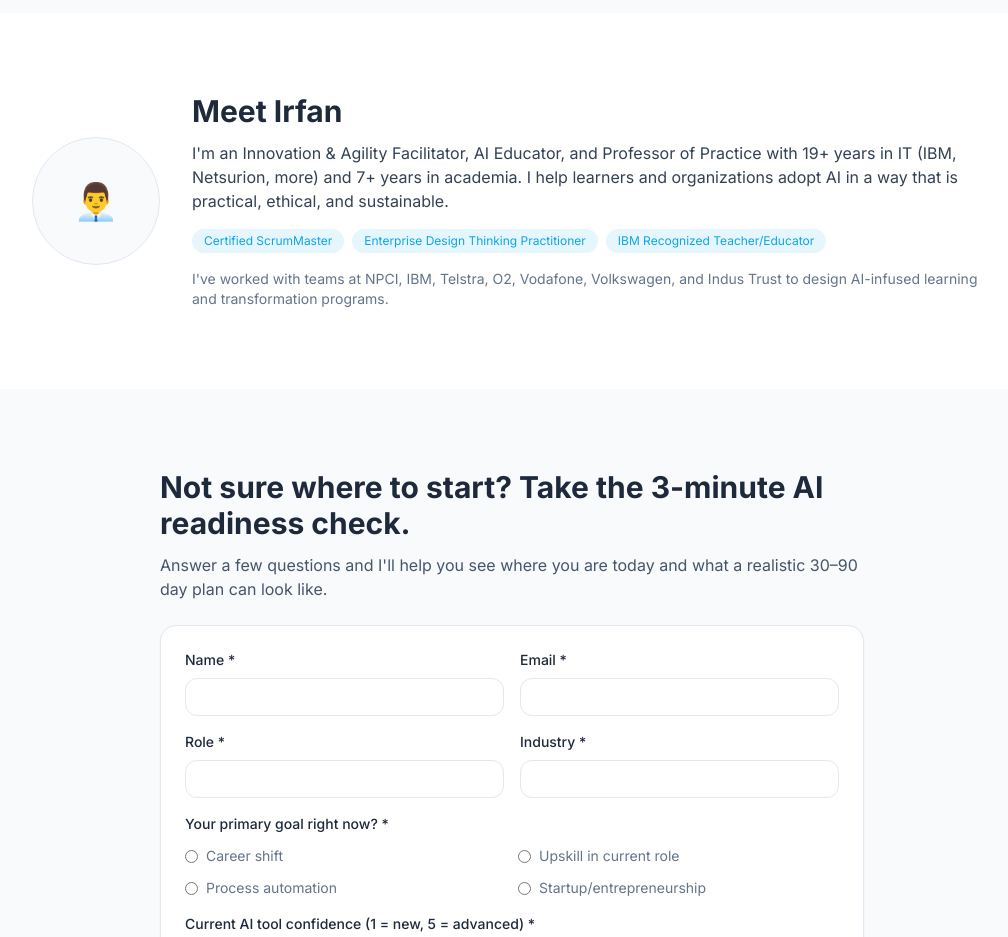
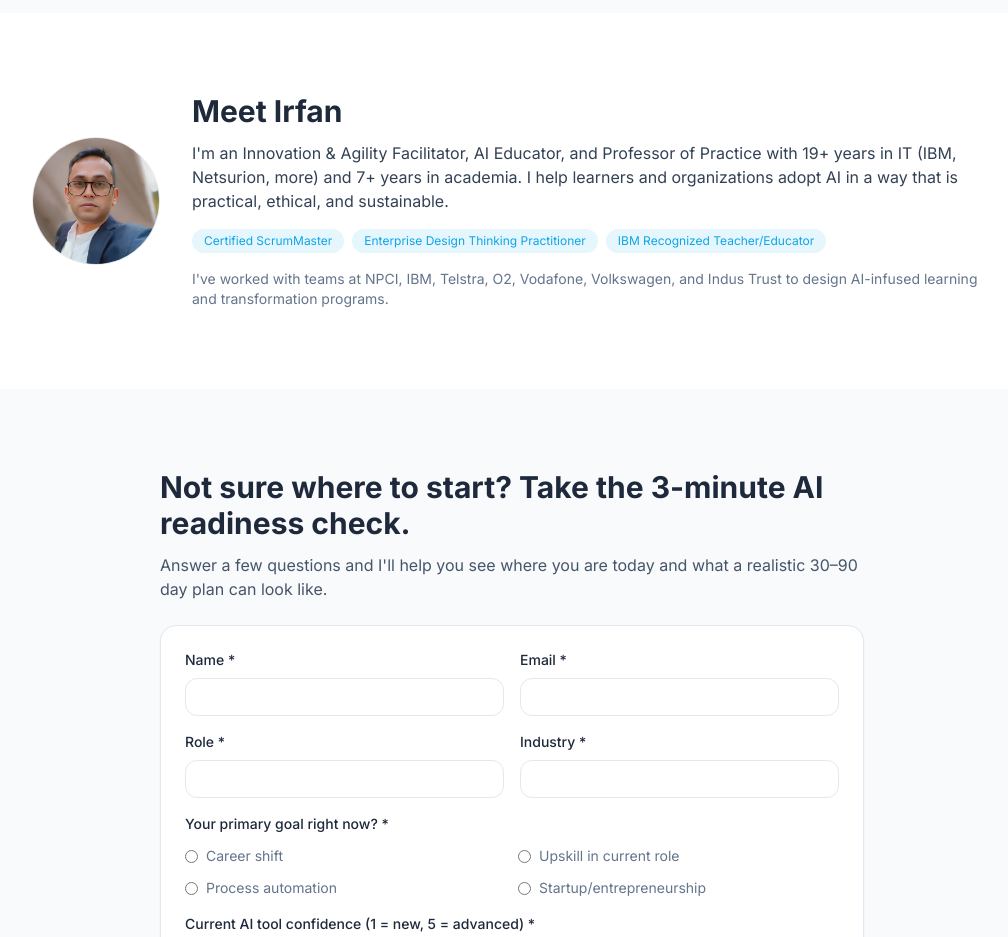
Before and after one commit to teachme-ai/teachmeai-home-site, a Next.js app: page / in a window 1280 px wide. Shown: the part 2240-3177 px from the top of the page, without its empty margins (128-1136 px from the left). Built offline with nearby package versions, Linux system fonts and the light colour scheme.

Commit message:
fix: restore profile picture in about section

```diff
--- a/components/about.tsx
+++ b/components/about.tsx
@@ -5,8 +5,8 @@ export function About() {
     <section id="about" className="py-20">
       <div className="max-w-5xl mx-auto px-4 sm:px-6 lg:px-8 grid md:grid-cols-[auto,1fr] gap-8 items-center">
         <div className="flex justify-center md:justify-start">
-          <div className="w-32 h-32 rounded-full bg-brand-light border border-brand-border overflow-hidden flex items-center justify-center text-4xl">
-            👨‍💼
+          <div className="w-32 h-32 rounded-full bg-brand-light border border-brand-border overflow-hidden">
+            <img src="/images/irfanpic.jpeg" alt="Irfan Khalid" className="w-full h-full object-cover" />
           </div>
         </div>
         <div>
```
